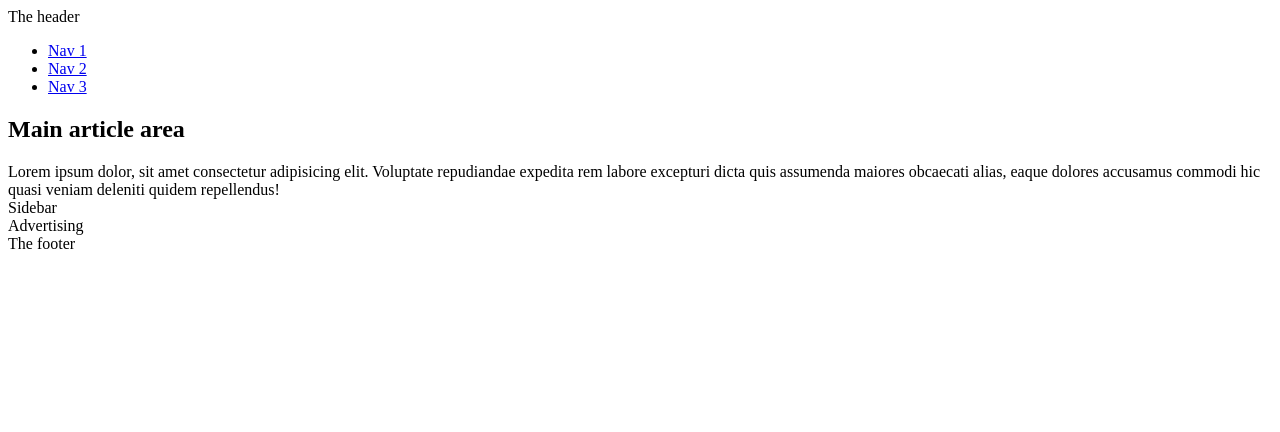
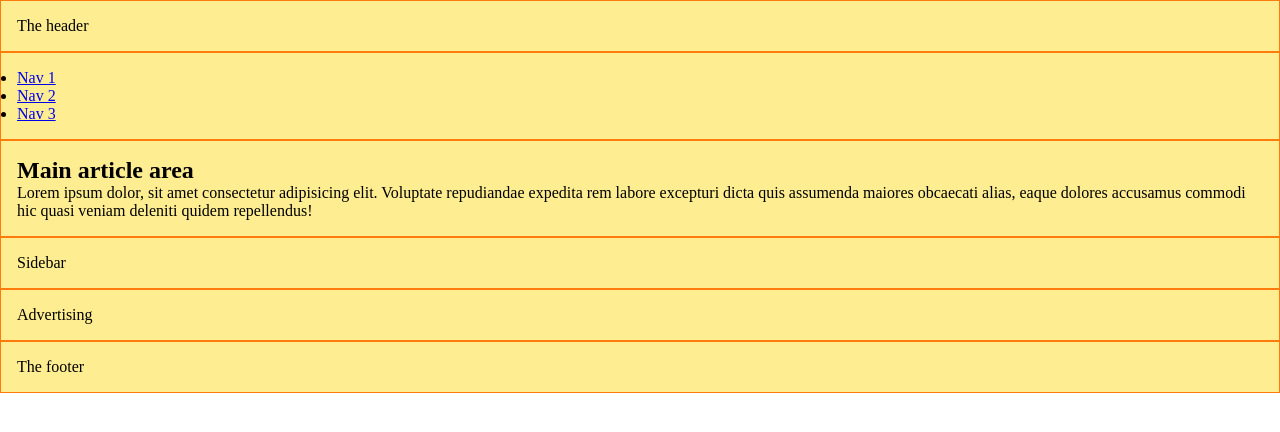
Before and after one commit to Wozniak3b/TSI, a PHP site: page / in a window 1280 px wide. Shown: the top 432 px of the page. Run offline with PHP 8.4, Linux system fonts and the light colour scheme.

Commit message:
Added styles

```diff
--- a/RWDpodstawy/style/style.css
+++ b/RWDpodstawy/style/style.css
@@ -1 +1,48 @@
 /* breakpointy: 640, 1024 */
+
+* {
+    padding: 0;
+    margin: 0;
+    box-sizing: border-box;
+}
+
+.container {
+    margin-bottom: 1em;
+}
+
+header {
+    background-color: #ffed92;
+    border: 1px solid #fe7b0d;
+    padding: 1em;
+}
+
+nav {
+    background-color: #ffed92;
+    border: 1px solid #fe7b0d;
+    padding: 1em;
+}
+
+
+main {
+    background-color: #ffed92;
+    border: 1px solid #fe7b0d;
+    padding: 1em;
+}
+
+aside {
+    background-color: #ffed92;
+    border: 1px solid #fe7b0d;
+    padding: 1em;
+}
+
+section {
+    background-color: #ffed92;
+    border: 1px solid #fe7b0d;
+    padding: 1em;
+}
+
+footer {
+    background-color: #ffed92;
+    border: 1px solid #fe7b0d;
+    padding: 1em;
+}
```
Also changed, not shown: RWDpodstawy/cwiczRWD.png (added).
